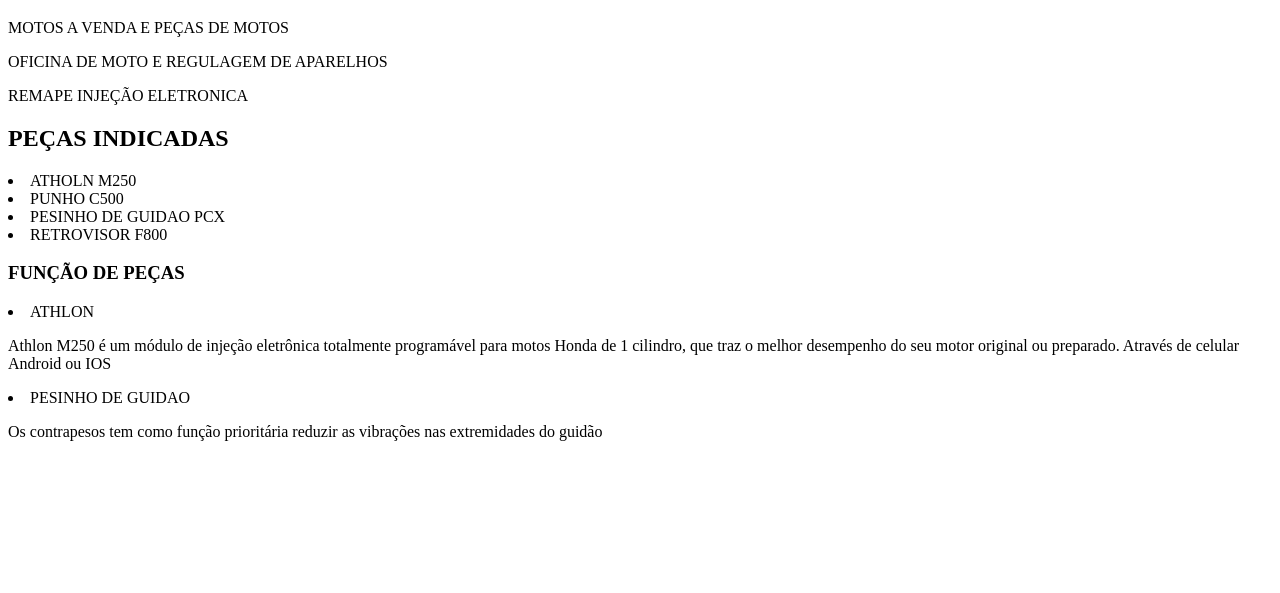
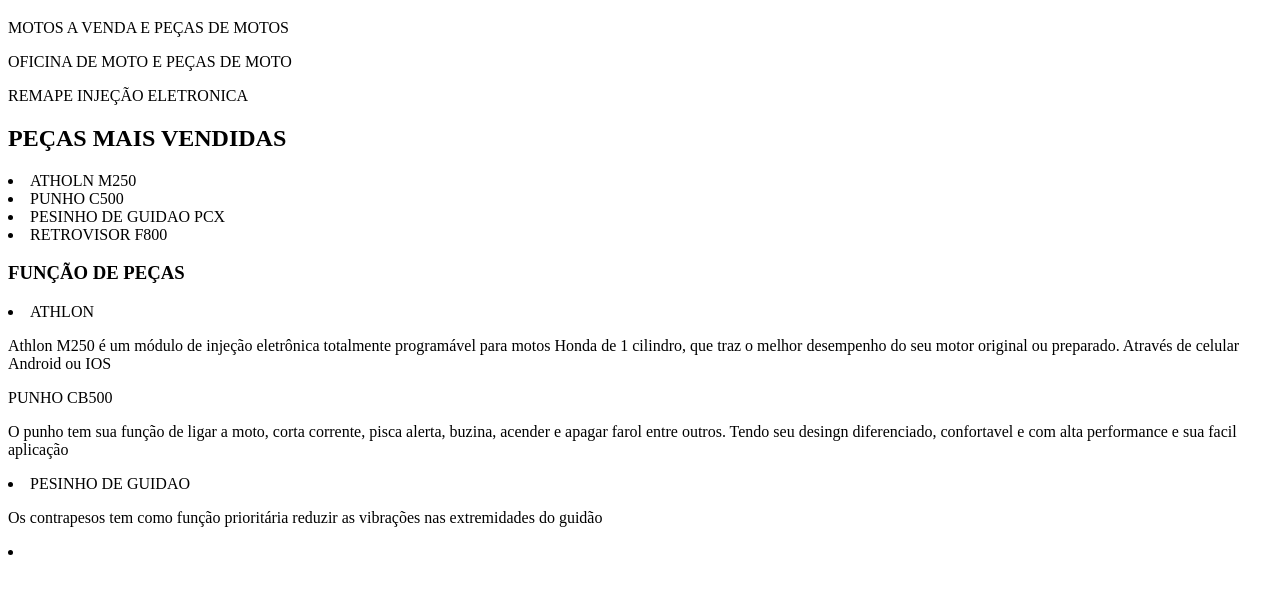
Before and after one commit to luscas244/cwblucas_041, a plain HTML site: page index.html in a window 1280 px wide. Shown: the part 61-654 px from the top of the page. Drawn offline with Linux system fonts and the light colour scheme.

Commit message:
Update index.html

```diff
--- a/index.html
+++ b/index.html
@@ -8,18 +8,23 @@
 <body>
     <h1>L&M ACESSORIOS MOTOPARTS</h1>
     <p>MOTOS A VENDA E PEÇAS DE MOTOS</p>
-    <p>OFICINA DE MOTO E REGULAGEM DE APARELHOS</p>
+    <p>OFICINA DE MOTO E PEÇAS DE MOTO</p>
     <P>REMAPE INJEÇÃO ELETRONICA </P>
-    <H2>PEÇAS INDICADAS</H2>
+    <H2>PEÇAS MAIS VENDIDAS</H2>
     <li>ATHOLN M250</li>
     <li>PUNHO C500</li>
     <li>PESINHO DE GUIDAO PCX</li>
     <li>RETROVISOR F800</li>
     <h3>FUNÇÃO DE PEÇAS</h3>
     <LI>ATHLON</LI>
-    <p>Athlon M250 é um módulo de injeção eletrônica totalmente programável para motos Honda de 1 cilindro, que traz o melhor desempenho do seu motor original ou preparado. Através de celular Android ou IOS</p>
+    <p>Athlon M250 é um módulo de injeção eletrônica totalmente programável para motos Honda de 1 cilindro, que traz o melhor desempenho do seu motor original ou preparado. Através de celular Android ou IOS</p
+     <LI>PUNHO CB500</LI>
+    <p>O punho tem sua função de ligar a moto, corta corrente, pisca alerta, buzina, acender e apagar farol entre outros.
+Tendo seu desingn diferenciado, confortavel e com alta performance e sua facil aplicação</p>
+
 <LI>PESINHO DE GUIDAO</LI>
     <p>Os contrapesos tem como função prioritária reduzir as vibrações nas extremidades do guidão</p>
 
+    <LI></LI>
 </body>
 </html>
```
